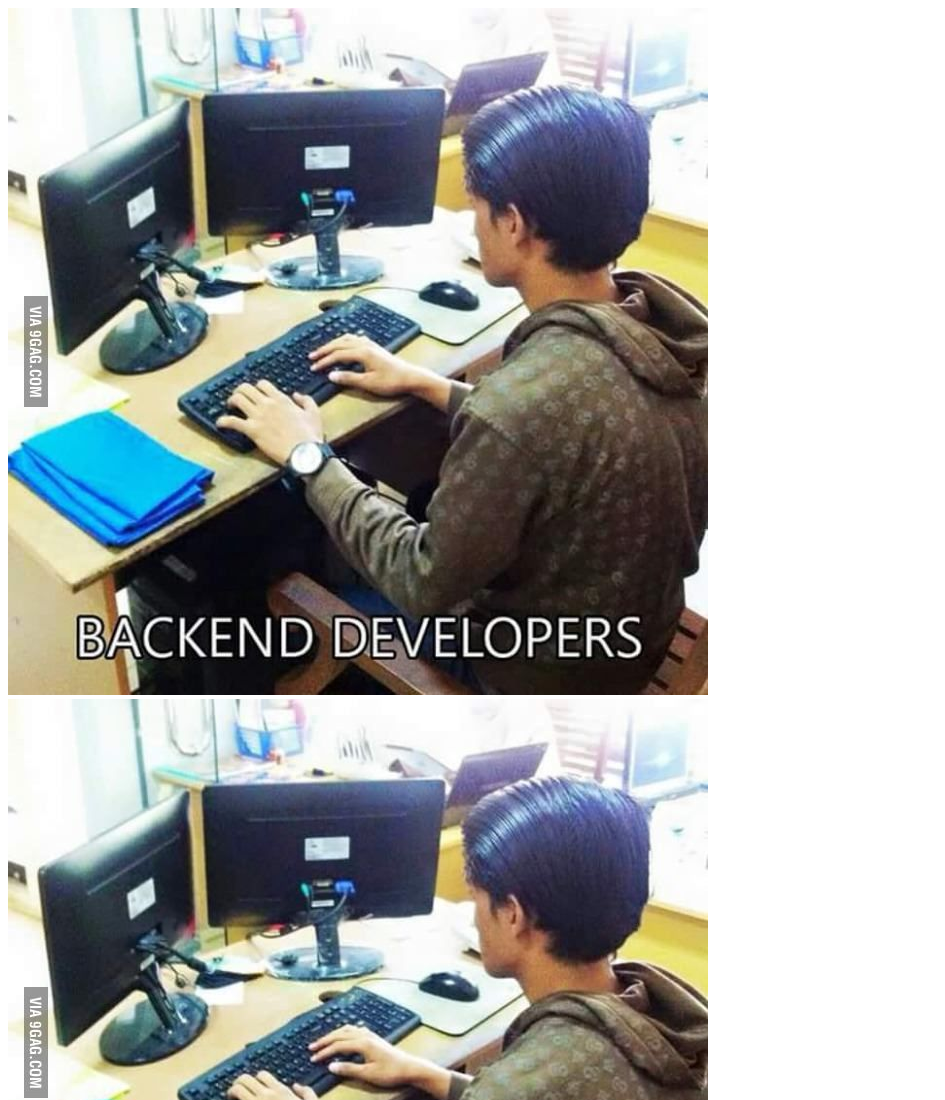
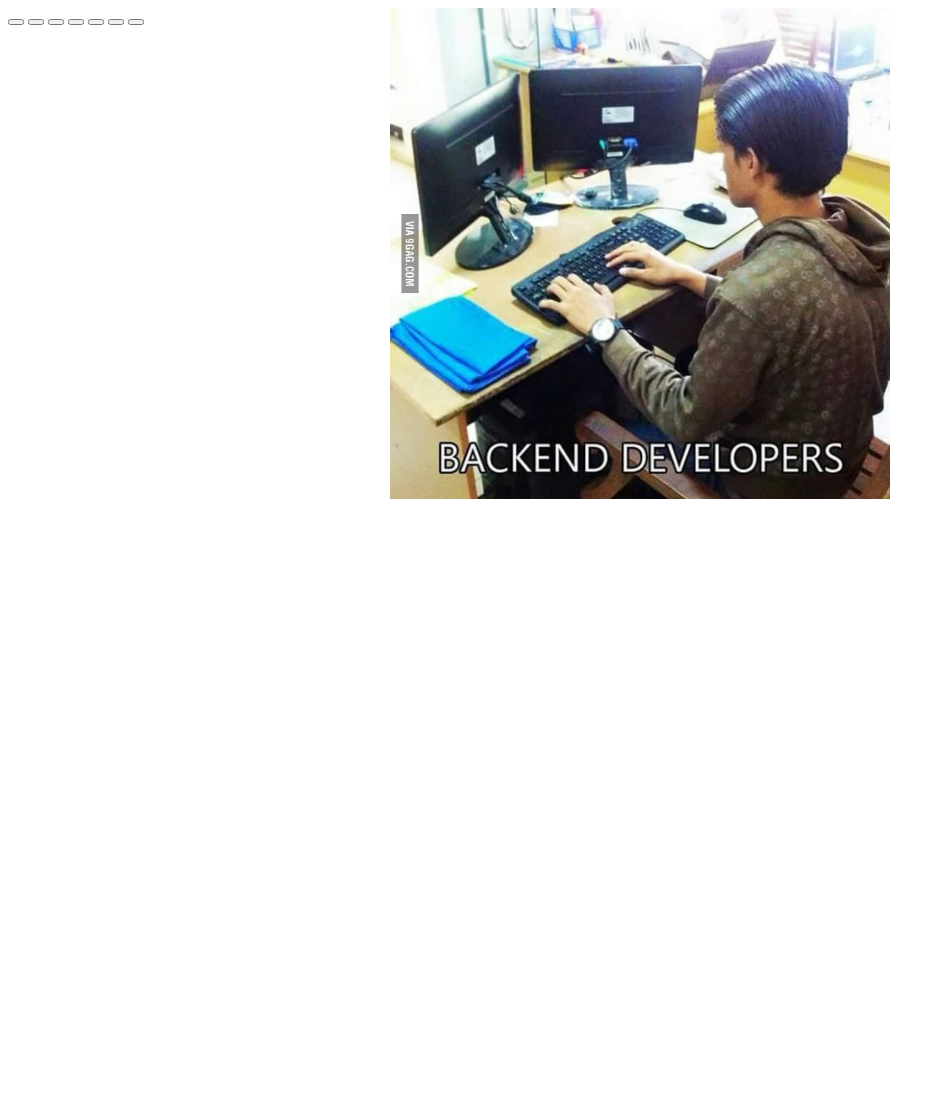
Before and after one commit to sasaafanasienka/cssMemSlider, a plain HTML site: page cssMemSlider/index.html in a window 1280 px wide. Shown: the top 1100 px of the page, without its empty margins (0-945 px from the left). After the commit the page ends 800 px from the top, so only its background shows below. Drawn offline with Linux system fonts and the light colour scheme.

Commit message:
feat: add style

```diff
--- a/cssMemSlider/index.html
+++ b/cssMemSlider/index.html
@@ -4,6 +4,7 @@
     <meta charset="UTF-8">
     <meta http-equiv="X-UA-Compatible" content="IE=edge">
     <meta name="viewport" content="width=device-width, initial-scale=1.0">
+    <link rel="stylesheet" href="./style.css">
     <title>Document</title>
 </head>
 <body>
--- a/cssMemSlider/style.css
+++ b/cssMemSlider/style.css
@@ -0,0 +1,23 @@
+body {
+    position: relative
+}
+
+.container {
+    position: relative;
+    width: 500px;
+    margin: 0 auto;
+}
+
+.flex {
+    display: flex;
+    align-items: center;
+    justify-content: flex-start;
+    position: absolute;
+    top: 0;
+    left: 0;
+    overflow: hidden;
+}
+
+.item {
+    width: 100%
+}
```
